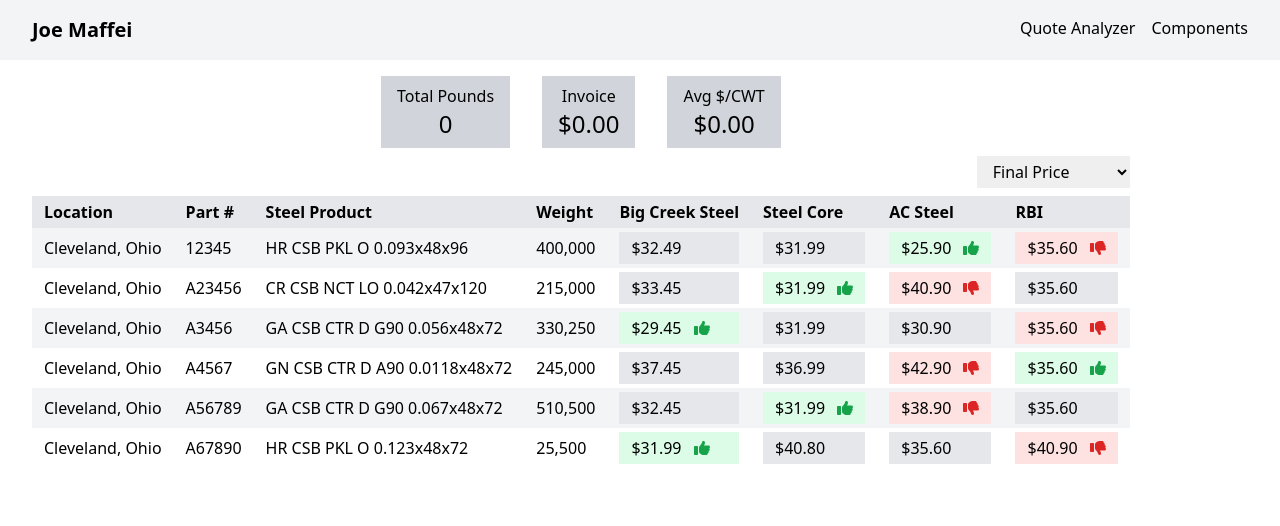
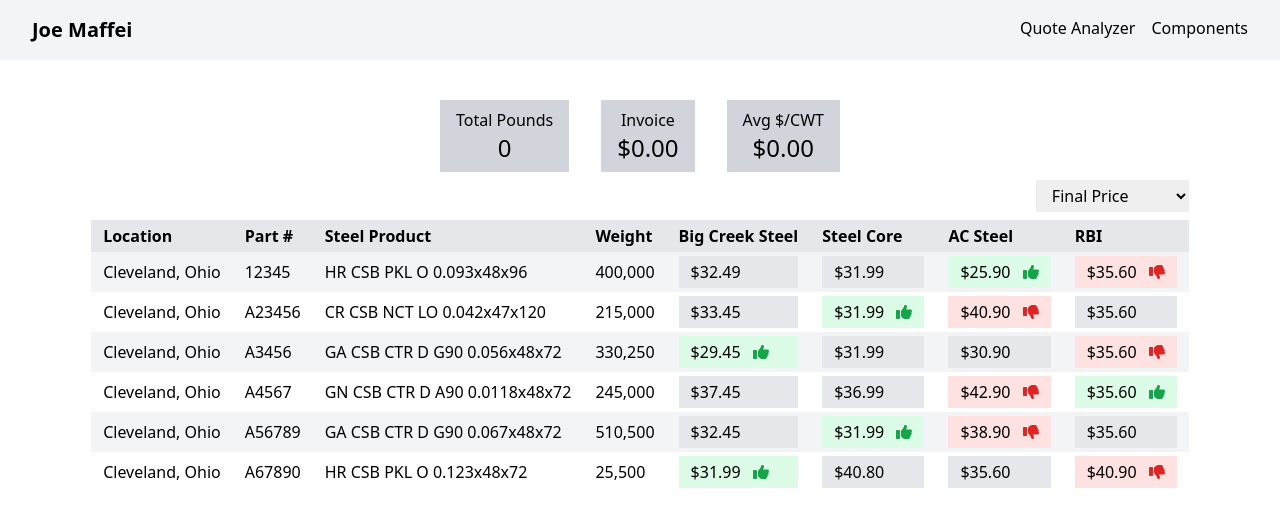
Before and after one commit to joemaffei/quote-analyzer, a Nuxt app: page / in a window 1280 px wide. Shown: the top 526 px of the page. Built offline with nearby package versions, Linux system fonts and the light colour scheme.

Commit message:
fix main content alignment

```diff
--- a/components/QuoteAnalyzer.vue
+++ b/components/QuoteAnalyzer.vue
@@ -1,5 +1,5 @@
 <template>
-  <div>
+  <div class="mt-6">
     <div class="w-full flex justify-center">
       <dl class="flex space-x-8">
         <div class="bg-gray-300 flex flex-col items-center px-4 py-2">
--- a/layouts/default.vue
+++ b/layouts/default.vue
@@ -2,7 +2,7 @@
   <div>
     <Header />
     <main class="flex flex-row justify-center w-screen px-8 py-4">
-      <div class="flex flex-row justify-between w-full max-w-screen-2xl">
+      <div class="flex flex-row justify-center w-full max-w-screen-2xl">
         <Nuxt />
       </div>
     </main>
```
